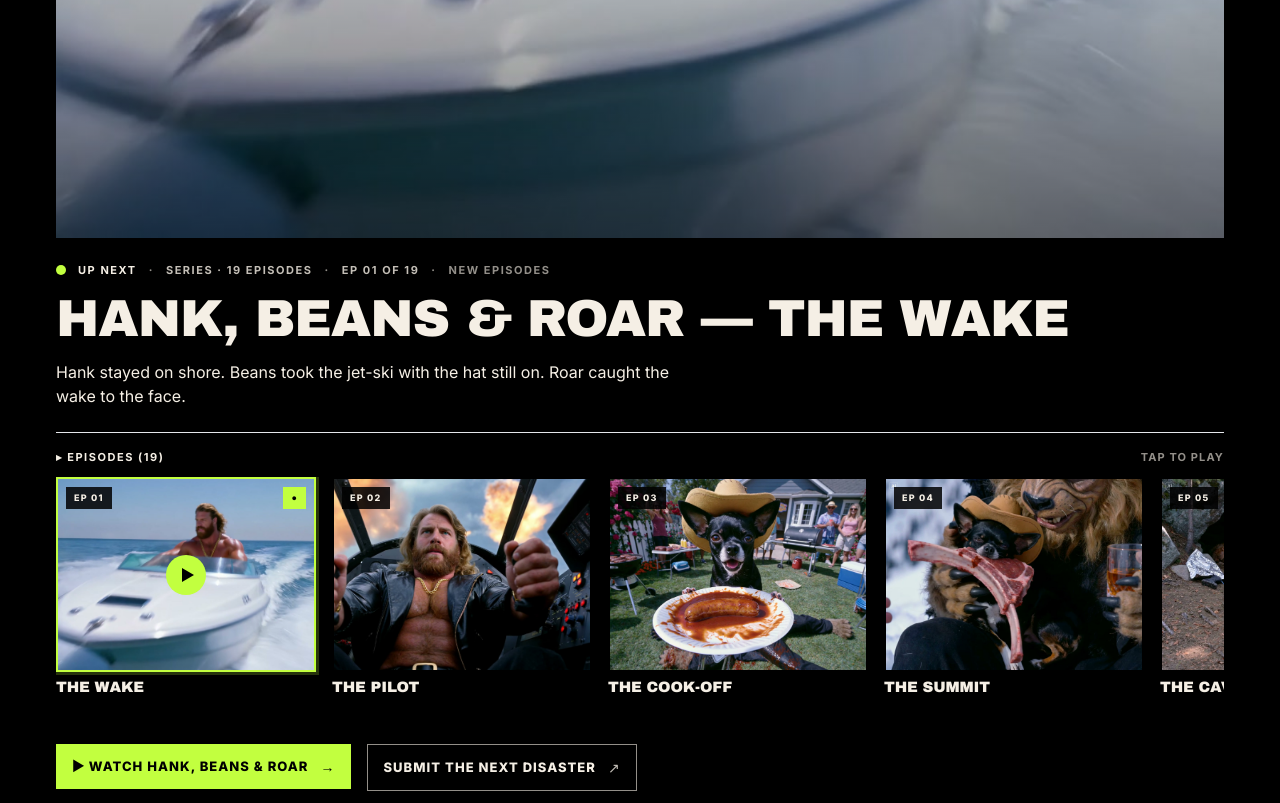
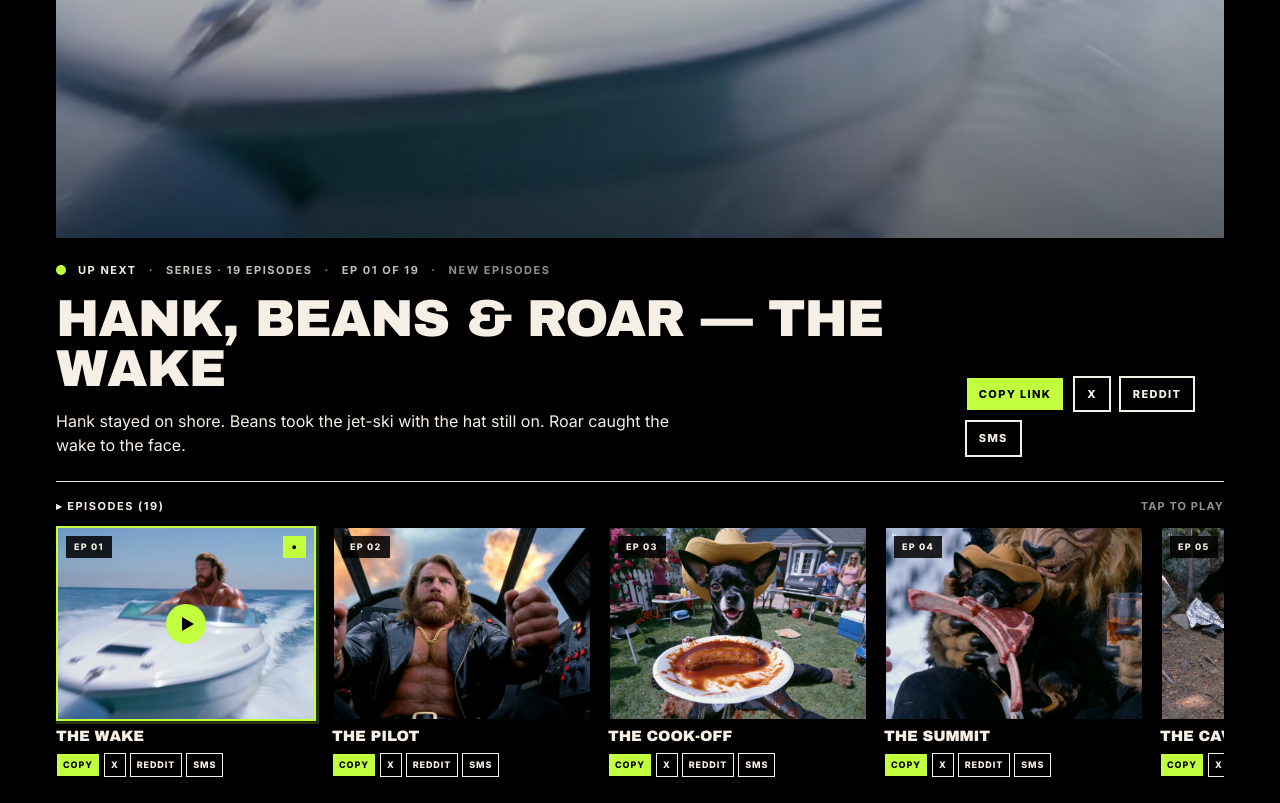
Before and after one commit to sendbrandon/vnmsfx-network, a Next.js app: page / in a window 1280 px wide. Shown: the part 3493-4296 px from the top of the page. Built offline with nearby package versions, Linux system fonts and the light colour scheme.

Commit message:
Add video share actions

```diff
--- a/app/components/ComingSoonShow.tsx
+++ b/app/components/ComingSoonShow.tsx
@@ -1,27 +1,38 @@
 "use client";
 
 import { useRef, useState } from "react";
+import { ShareActions } from "./ShareActions";
+
+const SITE_URL = "https://vnmsfx.com";
 
 const TRAILERS = [
   {
+    slug: "delivered-on-god",
     badge: "Trailer 01",
     eyebrow: "Coming soon · New VNMSFX show",
     titleLines: ["Delivered.", "On God."],
+    shareTitle: "Delivered. On God.",
     src: "/videos/delivered-on-god/trailer.mp4",
     poster: "/work/delivered-on-god/poster.jpg",
     ariaLabel: "Delivered. On God coming soon trailer",
     body: "Boris, Chrome, and Roza take one cursed courier job and discover the package has better survival instincts than the crew.",
   },
   {
+    slug: "one-paper-no-brakes",
     badge: "Trailer 02",
     eyebrow: "Coming soon · New VNMSFX show",
     titleLines: ["One Paper,", "No Brakes."],
+    shareTitle: "One Paper, No Brakes.",
     src: "/videos/paperwork-apocalypse/trailer.mp4",
     poster: "/work/paperwork-apocalypse/poster.jpg",
     ariaLabel: "One Paper, No Brakes coming soon trailer",
     body: "A prestige action-comedy about one sacred document, several catastrophic motorcycle choices, and a fuzzy courier who has absolutely not signed the waiver.",
   },
 ] as const;
+
+function getTrailerShareUrl(slug: string) {
+  return `${SITE_URL}/#trailer-${slug}`;
+}
 
 export function ComingSoonShow() {
   const videoRefs = useRef<Array<HTMLVideoElement | null>>([]);
@@ -60,6 +71,7 @@ export function ComingSoonShow() {
 
   return (
     <section
+      id="coming-soon"
       aria-labelledby="coming-soon-title"
       className="bg-black text-cream border-y-2 border-black px-5 md:px-14 py-10 md:py-16"
     >
@@ -89,6 +101,7 @@ export function ComingSoonShow() {
             return (
               <article
                 key={trailer.src}
+                id={`trailer-${trailer.slug}`}
                 className="shrink-0 snap-center w-[88vw] sm:w-[82vw] lg:w-[72vw] xl:w-[62vw] max-w-[1120px] overflow-hidden border-2 border-cream bg-cream text-black shadow-[8px_8px_0_#C2FF3F]"
               >
                 <div className="relative aspect-video bg-black border-b-2 border-cream">
@@ -137,9 +150,16 @@ export function ComingSoonShow() {
                       ))}
                     </h3>
                   </div>
-                  <p className="font-serif italic text-[17px] md:text-[22px] leading-[1.22]">
-                    {trailer.body}
-                  </p>
+                  <div className="flex flex-col gap-4">
+                    <p className="font-serif italic text-[17px] md:text-[22px] leading-[1.22]">
+                      {trailer.body}
+                    </p>
+                    <ShareActions
+                      url={getTrailerShareUrl(trailer.slug)}
+                      title={trailer.shareTitle}
+                      text={`${trailer.shareTitle} coming soon from VNMSFX`}
+                    />
+                  </div>
                 </div>
               </article>
             );
--- a/app/components/NowPlayingBoard.tsx
+++ b/app/components/NowPlayingBoard.tsx
@@ -2,6 +2,9 @@
 
 import Image from "next/image";
 import { useEffect, useRef, useState } from "react";
+import { ShareActions } from "./ShareActions";
+
+const SITE_URL = "https://vnmsfx.com";
 
 export type Episode = {
   episodeNumber: number;
@@ -60,12 +63,66 @@ function getActiveContent(work: Work, epIndex: number): ActiveContent {
   };
 }
 
+function getEpisodeShareUrl(work: Work, epIndex: number) {
+  const url = new URL(`/${work.slug}`, SITE_URL);
+  const episode = work.episodes?.[epIndex];
+
+  if (episode) {
+    url.searchParams.set("episode", String(episode.episodeNumber));
+  }
+
+  url.hash = "player";
+  return url.toString();
+}
+
+function getEpisodeShareTitle(work: Work, epIndex: number) {
+  const episode = work.episodes?.[epIndex];
+
+  if (!episode) {
+    return work.title;
+  }
+
+  return `${work.title} EP ${String(episode.episodeNumber).padStart(2, "0")}: ${
+    episode.title
+  }`;
+}
+
 export function NowPlayingBoard({ work }: { work: Work }) {
   const [episodeIndex, setEpisodeIndex] = useState(0);
   const [playing, setPlaying] = useState(false);
   const videoRef = useRef<HTMLVideoElement>(null);
 
   const content = getActiveContent(work, episodeIndex);
+  const shareUrl = getEpisodeShareUrl(work, episodeIndex);
+  const shareTitle = getEpisodeShareTitle(work, episodeIndex);
+
+  useEffect(() => {
+    if (!work.episodes?.length) {
+      return;
+    }
+
+    const params = new URLSearchParams(window.location.search);
+    const showParam = params.get("show");
+    const isShowPage = window.location.pathname.includes(work.slug);
+
+    if (!isShowPage && showParam !== work.slug) {
+      return;
+    }
+
+    const requestedEpisode = Number.parseInt(params.get("episode") ?? "", 10);
+
+    if (!Number.isFinite(requestedEpisode)) {
+      return;
+    }
+
+    const requestedIndex = work.episodes.findIndex(
+      (episode) => episode.episodeNumber === requestedEpisode,
+    );
+
+    if (requestedIndex >= 0) {
+      setEpisodeIndex(requestedIndex);
+    }
+  }, [work.episodes, work.slug]);
 
   // When the active episode changes while playing, autoPlay handles starting it.
   useEffect(() => {
@@ -136,6 +193,7 @@ export function NowPlayingBoard({ work }: { work: Work }) {
           )}
         </div>
 
+        <div className="flex flex-col gap-5 md:flex-row md:items-end md:justify-between">
           {/* Active info */}
           <div className="flex flex-col gap-3 md:gap-4">
             <div className="flex flex-wrap items-center gap-x-3 gap-y-1 text-[10px] md:text-[11px] font-bold tracking-[0.14em] uppercase">
@@ -159,6 +217,12 @@ export function NowPlayingBoard({ work }: { work: Work }) {
               {content.body}
             </p>
           </div>
+          <ShareActions
+            url={shareUrl}
+            title={shareTitle}
+            text={`Watch ${shareTitle} on VNMSFX`}
+          />
+        </div>
 
         {/* Episode strip — only renders for multi-episode shows */}
         {work.episodes && work.episodes.length > 1 && (
@@ -168,6 +232,8 @@ export function NowPlayingBoard({ work }: { work: Work }) {
             onClick={handleEpisodeClick}
             playing={playing}
             aspect={epAspect}
+            workTitle={work.title}
+            getShareUrl={(idx) => getEpisodeShareUrl(work, idx)}
           />
         )}
       </div>
@@ -181,12 +247,16 @@ function EpisodeStrip({
   onClick,
   playing,
   aspect,
+  workTitle,
+  getShareUrl,
 }: {
   episodes: Episode[];
   activeIndex: number;
   onClick: (idx: number) => void;
   playing: boolean;
   aspect: number;
+  workTitle: string;
+  getShareUrl: (idx: number) => string;
 }) {
   return (
     <div className="flex flex-col gap-3 pt-3 md:pt-4 border-t-[1.5px] border-current/30">
@@ -201,14 +271,22 @@ function EpisodeStrip({
       <div className="flex gap-3 md:gap-4 overflow-x-auto -mx-5 px-5 md:mx-0 md:px-0 snap-x snap-mandatory scroll-smooth pb-2">
         {episodes.map((ep, i) => {
           const isActive = i === activeIndex;
+          const shareTitle = `${workTitle} EP ${String(ep.episodeNumber).padStart(
+            2,
+            "0",
+          )}: ${ep.title}`;
+
           return (
+            <article
+              key={ep.episodeNumber}
+              className="snap-start flex flex-col gap-2 shrink-0 w-[220px] sm:w-[240px] md:w-[260px]"
+            >
               <button
-              key={ep.episodeNumber}
                 type="button"
                 onClick={() => onClick(i)}
                 aria-pressed={isActive}
                 aria-label={`Play episode ${ep.episodeNumber}: ${ep.title}`}
-              className="snap-start flex flex-col gap-2 text-left group cursor-pointer shrink-0 w-[180px] sm:w-[220px] md:w-[260px]"
+                className="flex flex-col gap-2 text-left group cursor-pointer"
               >
                 <div
                   className={`relative w-full overflow-hidden border-2 transition-all ${
@@ -231,7 +309,11 @@ function EpisodeStrip({
                         isActive ? "opacity-100" : "opacity-0 group-hover:opacity-100"
                       }`}
                     >
-                    {isActive && playing ? <PauseBars /> : <PlayTriangle size={12} />}
+                      {isActive && playing ? (
+                        <PauseBars />
+                      ) : (
+                        <PlayTriangle size={12} />
+                      )}
                     </span>
                   </div>
                   <div className="absolute top-2 left-2 bg-black/85 text-cream text-[9px] font-extrabold tracking-[0.14em] uppercase px-2 py-1">
@@ -247,6 +329,13 @@ function EpisodeStrip({
                   {ep.title}
                 </div>
               </button>
+              <ShareActions
+                compact
+                url={getShareUrl(i)}
+                title={shareTitle}
+                text={`Watch ${shareTitle} on VNMSFX`}
+              />
+            </article>
           );
         })}
       </div>
--- /dev/null
+++ b/app/components/ShareActions.tsx
@@ -0,0 +1,87 @@
+"use client";
+
+import { useMemo, useState } from "react";
+
+type ShareActionsProps = {
+  url: string;
+  title: string;
+  text?: string;
+  compact?: boolean;
+};
+
+export function ShareActions({
+  url,
+  title,
+  text,
+  compact = false,
+}: ShareActionsProps) {
+  const [copied, setCopied] = useState(false);
+  const shareText = text ?? `${title} on VNMSFX`;
+
+  const links = useMemo(() => {
+    const encodedUrl = encodeURIComponent(url);
+    const encodedTitle = encodeURIComponent(title);
+    const encodedShareText = encodeURIComponent(shareText);
+    const encodedSmsBody = encodeURIComponent(`${shareText} ${url}`);
+
+    return {
+      x: `https://twitter.com/intent/tweet?text=${encodedShareText}&url=${encodedUrl}`,
+      reddit: `https://www.reddit.com/submit?url=${encodedUrl}&title=${encodedTitle}`,
+      sms: `sms:?&body=${encodedSmsBody}`,
+    };
+  }, [shareText, title, url]);
+
+  async function copyLink() {
+    try {
+      await navigator.clipboard.writeText(url);
+      setCopied(true);
+      window.setTimeout(() => setCopied(false), 1600);
+    } catch {
+      window.prompt("Copy this link", url);
+    }
+  }
+
+  const buttonClass = compact
+    ? "border border-current px-1.5 py-1 text-[8px] sm:text-[9px] font-extrabold uppercase tracking-[0.1em] hover:bg-lime hover:text-black transition-colors"
+    : "border-2 border-current px-3 py-2 text-[10px] md:text-[11px] font-extrabold uppercase tracking-[0.12em] hover:bg-lime hover:text-black transition-colors";
+
+  return (
+    <div
+      className={`flex flex-wrap items-center ${compact ? "gap-1" : "gap-2"}`}
+      aria-label={`Share ${title}`}
+    >
+      <button
+        type="button"
+        onClick={copyLink}
+        className={`${buttonClass} bg-lime text-black border-black`}
+      >
+        {copied ? "Copied" : compact ? "Copy" : "Copy link"}
+      </button>
+      <a
+        href={links.x}
+        target="_blank"
+        rel="noreferrer"
+        className={buttonClass}
+        aria-label={`Share ${title} on X`}
+      >
+        X
+      </a>
+      <a
+        href={links.reddit}
+        target="_blank"
+        rel="noreferrer"
+        className={buttonClass}
+        aria-label={`Share ${title} on Reddit`}
+      >
+        Reddit
+      </a>
+      <a
+        href={links.sms}
+        className={buttonClass}
+        aria-label={`Share ${title} by text message`}
+      >
+        SMS
+      </a>
+    </div>
+  );
+}
```
Lines whose indentation alone changed are shown as unchanged.
